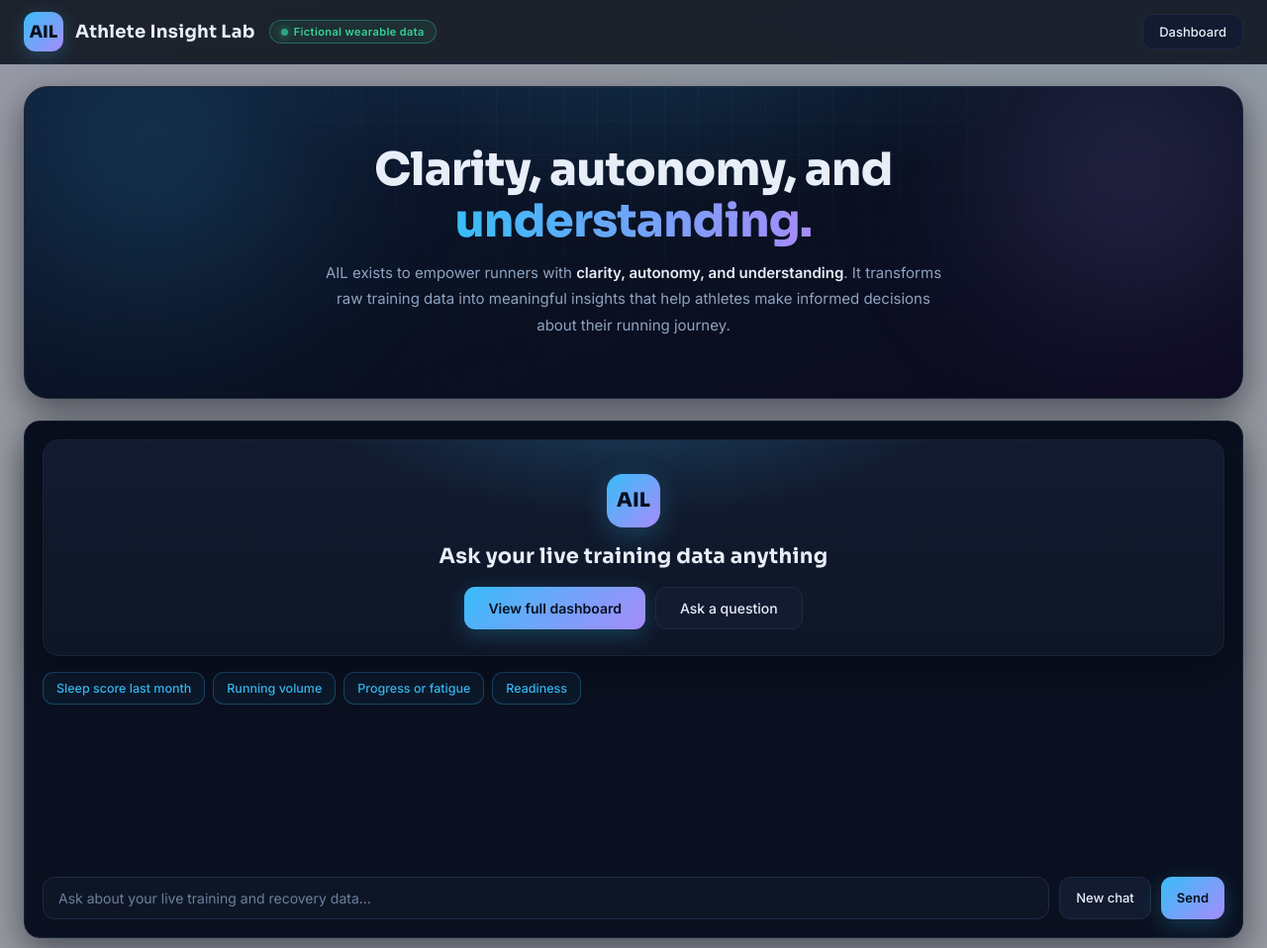
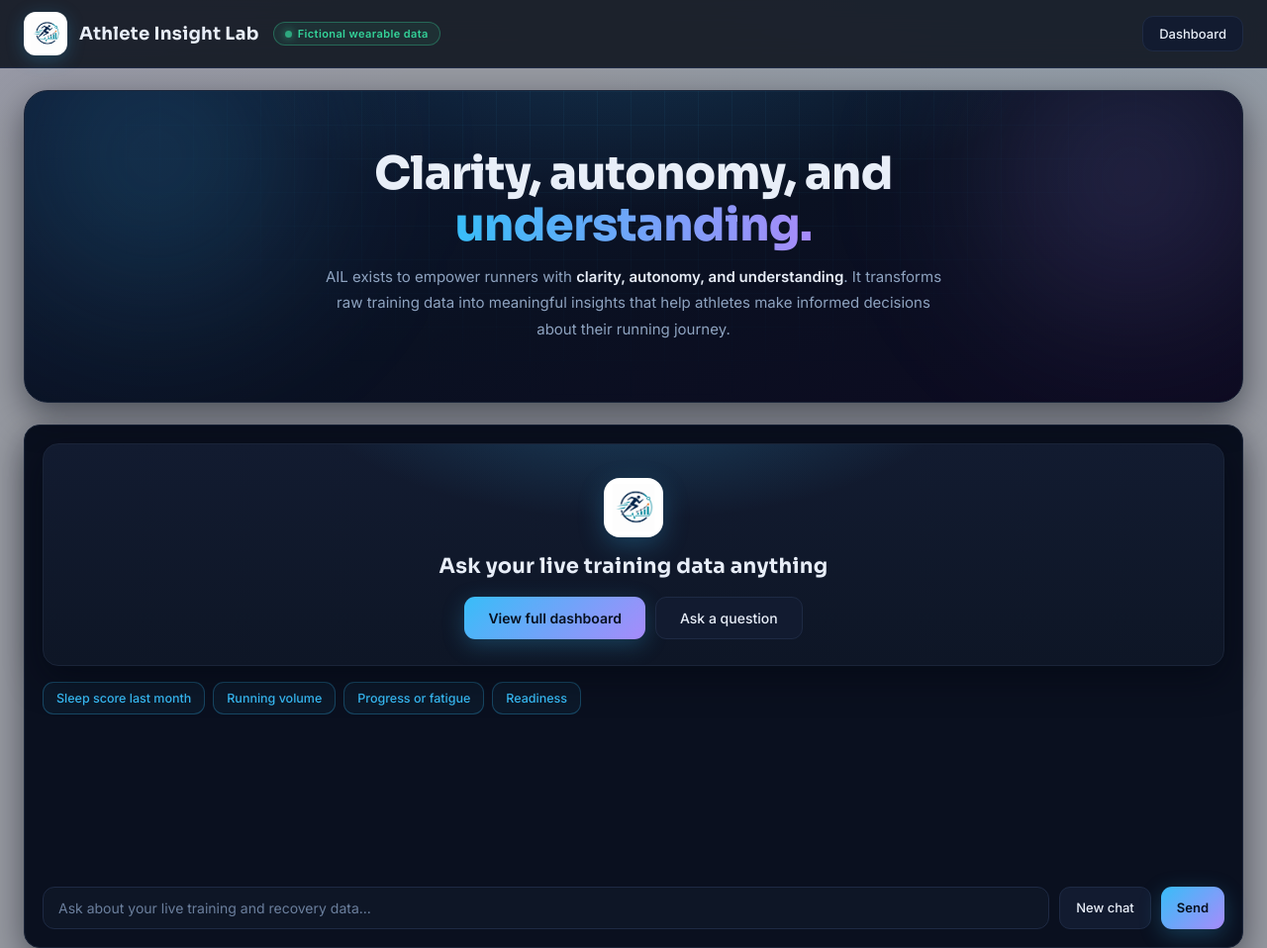
Before and after one commit to lauramottaprojects/ail-athlete-insight-lab, a website: page index.html in a window 1280 px wide. Shown: the top 958 px of the page at 99% size. Drawn offline with nearby package versions, Linux system fonts and the light colour scheme.

Commit message:
Add fictional brand logo (header + welcome panel)

```diff
--- a/index.html
+++ b/index.html
@@ -56,12 +56,13 @@
   }
   .brand { display: flex; align-items: center; gap: 12px; }
   .logo {
-    width: 40px; height: 40px; border-radius: 12px;
-    background: linear-gradient(135deg, var(--accent), var(--accent2));
+    width: 44px; height: 44px; border-radius: 12px;
+    background: #fff; padding: 5px;
     box-shadow: 0 4px 18px var(--glow-blue);
     display: flex; align-items: center; justify-content: center;
-    font-weight: 800; font-size: 17px; color: #06101f; font-family: var(--font-head);
+    overflow: hidden;
   }
+  .logo img { width: 100%; height: 100%; object-fit: contain; }
   .brand h1 { margin: 0; font-size: 18px; letter-spacing: .3px; font-family: var(--font-head); font-weight: 700; }
   .brand .sub { color: var(--muted); font-size: 12px; margin-top: 2px; }
   .live {
@@ -161,12 +162,13 @@
     box-shadow: var(--shadow);
   }
   .welcome-logo {
-    width: 54px; height: 54px; margin: 0 auto 16px; border-radius: 16px;
-    background: linear-gradient(135deg, var(--accent), var(--accent2));
+    width: 60px; height: 60px; margin: 0 auto 16px; border-radius: 16px;
+    background: #fff; padding: 6px;
     box-shadow: 0 8px 26px var(--glow-blue);
     display: flex; align-items: center; justify-content: center;
-    font-family: var(--font-head); font-weight: 800; font-size: 20px; color: #06101f;
+    overflow: hidden;
   }
+  .welcome-logo img { width: 100%; height: 100%; object-fit: contain; }
   .welcome h2 { margin: 0 0 18px; font-size: 21px; letter-spacing: .3px; font-family: var(--font-head); font-weight: 700; }
   .welcome .actions { display: flex; gap: 10px; justify-content: center; flex-wrap: wrap; }
   .welcome .actions button { padding: 12px 24px; font-size: 14px; }
@@ -325,7 +327,7 @@
 
 <header>
   <div class="brand">
-    <div class="logo">AIL</div>
+    <div class="logo"><img src="logo.png" alt="Athlete Insight Lab logo" /></div>
     <h1>Athlete Insight Lab</h1>
   </div>
   <span class="live"><span class="dot"></span>Fictional wearable data</span>
@@ -392,7 +394,7 @@
   <!-- ============================== CHAT ============================== -->
   <section id="chatArea">
     <div class="welcome" id="welcome">
-      <div class="welcome-logo">AIL</div>
+      <div class="welcome-logo"><img src="logo.png" alt="Athlete Insight Lab logo" /></div>
       <h2>Ask your live training data anything</h2>
       <div class="actions">
         <button class="primary" id="seeDashBtn">View full dashboard</button>
```
Also changed, not shown: logo.png (added).
